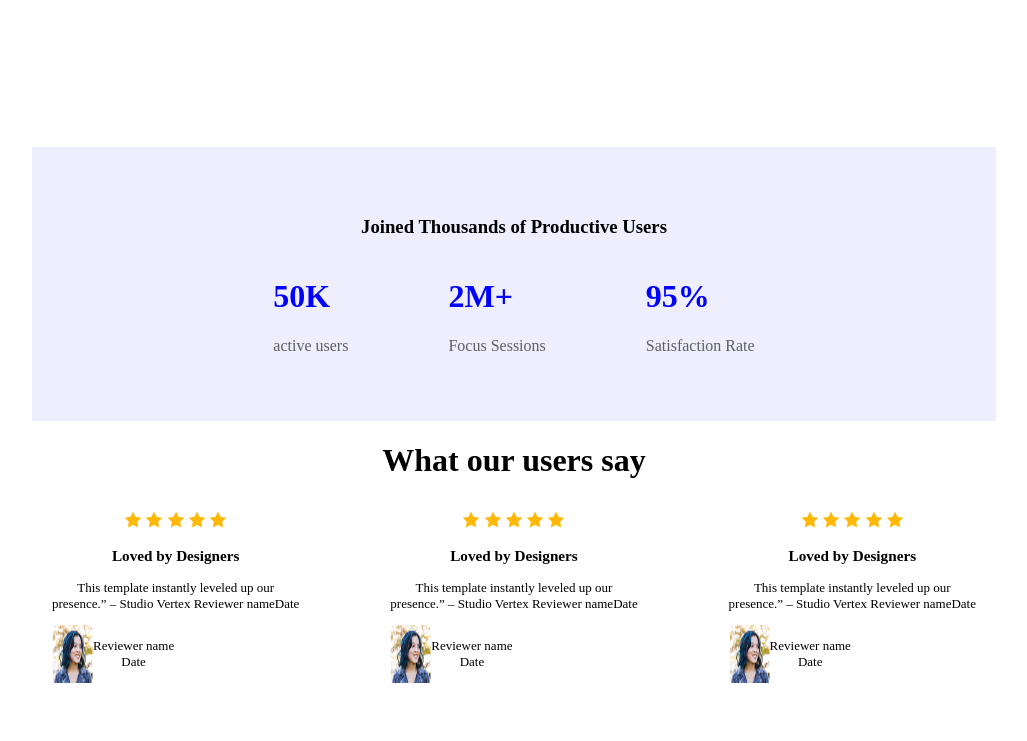
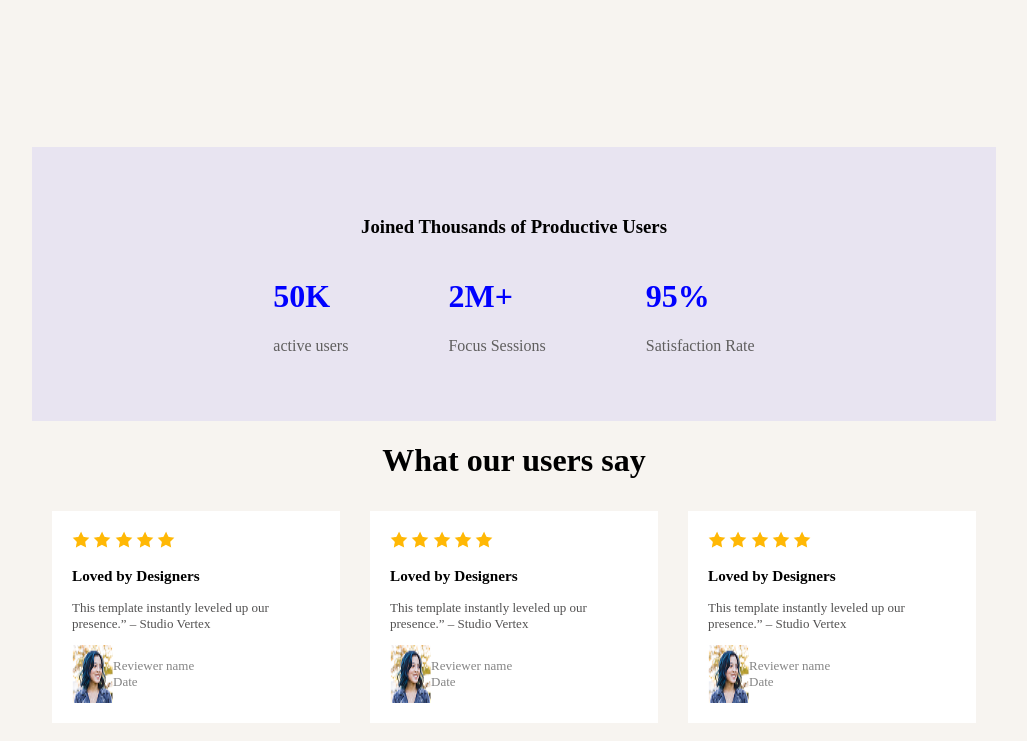
Before and after one commit to marializa007/My-first-assignment, a plain HTML site: page index.html in a window 1280 px wide. Shown: the part 856-1597 px from the top of the page, without its empty margins (126-1153 px from the left). Before the commit the page ends 1557 px from the top, so only its background shows below. Drawn offline with Linux system fonts and the light colour scheme.

Commit message:
five commit

```diff
--- a/index.html
+++ b/index.html
@@ -56,7 +56,7 @@
             <h1 class="what">What our users say</h1>
            </div>
            <div class="icon-star">
-            <div>
+         <div class="box">
             <img src="Assets/icon-star.png" alt="">
             <img src="Assets/icon-star.png" alt="">
             <img src="Assets/icon-star.png" alt="">
@@ -64,14 +64,14 @@
             <img src="Assets/icon-star.png" alt="">
            <div>
             <h3>Loved by Designers</h3>
-           <p>This template instantly leveled up our <br>presence.” – Studio Vertex Reviewer nameDate</p>
+           <p class="this">This template instantly leveled up our <br>presence.” – Studio Vertex </p>
            <div class="name">
             <img src="Assets/avatar.png" alt="">
-           <p>Reviewer name <br>Date</p>
+           <p class="reviewer">Reviewer name <br>Date</p>
            </div>
            </div>
-            </div>
-           <div>
+        </div>
+           <div class="box">
             <img src="Assets/icon-star.png" alt="">
             <img src="Assets/icon-star.png" alt="">
             <img src="Assets/icon-star.png" alt="">
@@ -79,14 +79,14 @@
             <img src="Assets/icon-star.png" alt="">
            <div>
             <h3>Loved by Designers</h3>
-           <p>This template instantly leveled up our <br>presence.” – Studio Vertex Reviewer nameDate</p>
+           <p class="this">This template instantly leveled up our <br>presence.” – Studio Vertex </p>
            <div class="name">
             <img src="Assets/avatar.png" alt="">
-           <p>Reviewer name <br>Date</p>
+           <p class="reviewer">Reviewer name <br>Date</p>
            </div>
            </div>
             </div>
-           <div>
+           <div class="box">
             <img src="Assets/icon-star.png" alt="">
             <img src="Assets/icon-star.png" alt="">
             <img src="Assets/icon-star.png" alt="">
@@ -94,15 +94,16 @@
             <img src="Assets/icon-star.png" alt="">
            <div>
             <h3>Loved by Designers</h3>
-           <p>This template instantly leveled up our <br>presence.” – Studio Vertex Reviewer nameDate</p>
+           <p class="this">This template instantly leveled up our <br>presence.” – Studio Vertex</p>
            <div class="name">
             <img src="Assets/avatar.png" alt="">
-           <p>Reviewer name <br>Date</p>
+           <p class="reviewer">Reviewer name <br class="date">Date</p>
            </div>
            </div>
             </div>
-
            </div>
+        </div>
+        <div>
 
         </div>
     </main>
--- a/style.css
+++ b/style.css
@@ -1,5 +1,7 @@
 
-
+body{
+    background-color: rgb(247, 244, 240);
+}
 /* nav styles */
 nav{
     display: flex;
@@ -70,12 +72,15 @@ header{
 .icon-star{
    display: flex;
     font-size: small;
-    background-color: white;
+
     margin: 0 150px;
     padding: 10px 20px;
-    text-align: center;
+    text-align: left;
     gap: 30px;
     justify-content: space-between;
+}
+.this{
+    color: rgb(82, 81, 81);
 }
 .name{
     display: flex;
@@ -83,3 +88,12 @@ header{
 .what{
    text-align: center;
 }
+.reviewer{
+    color: rgb(133, 133, 133);
+}
+.box{
+    width: 100%;
+    background-color: white;
+  padding: 20px;
+
+}
```
